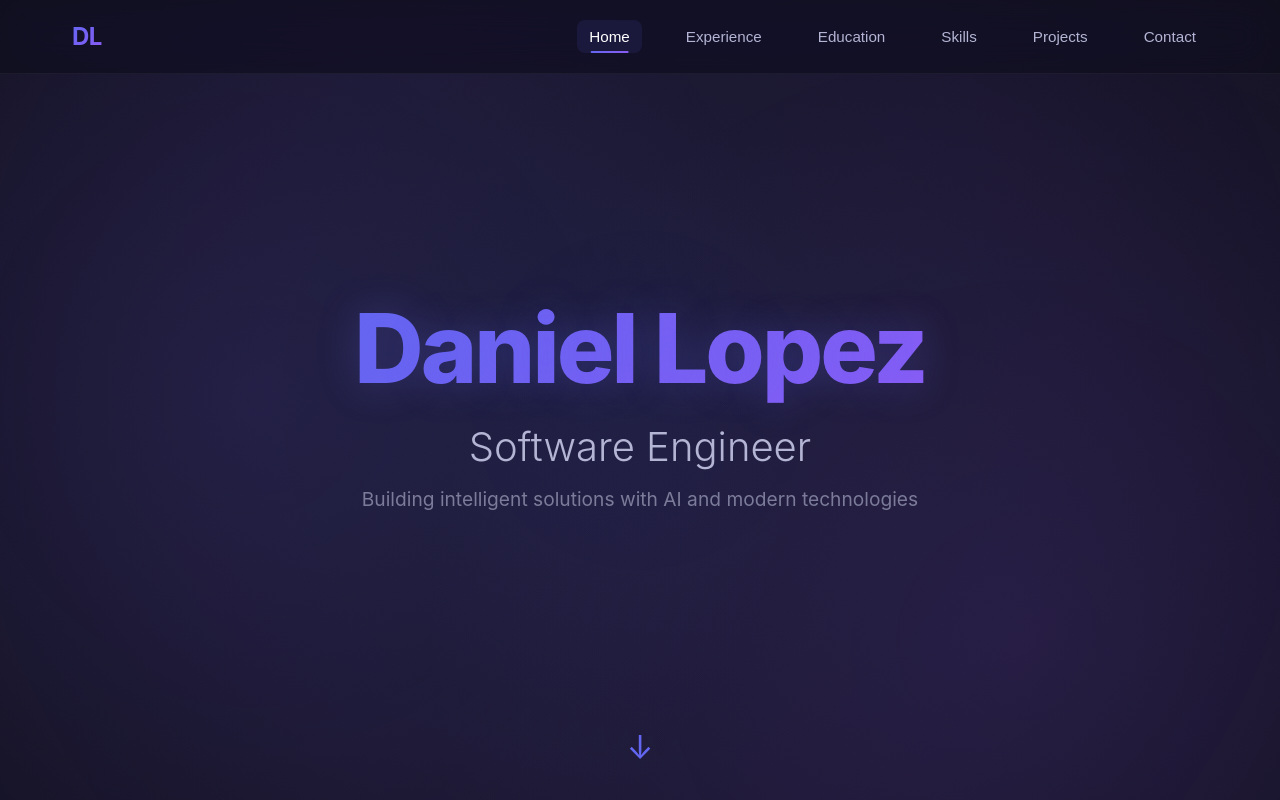
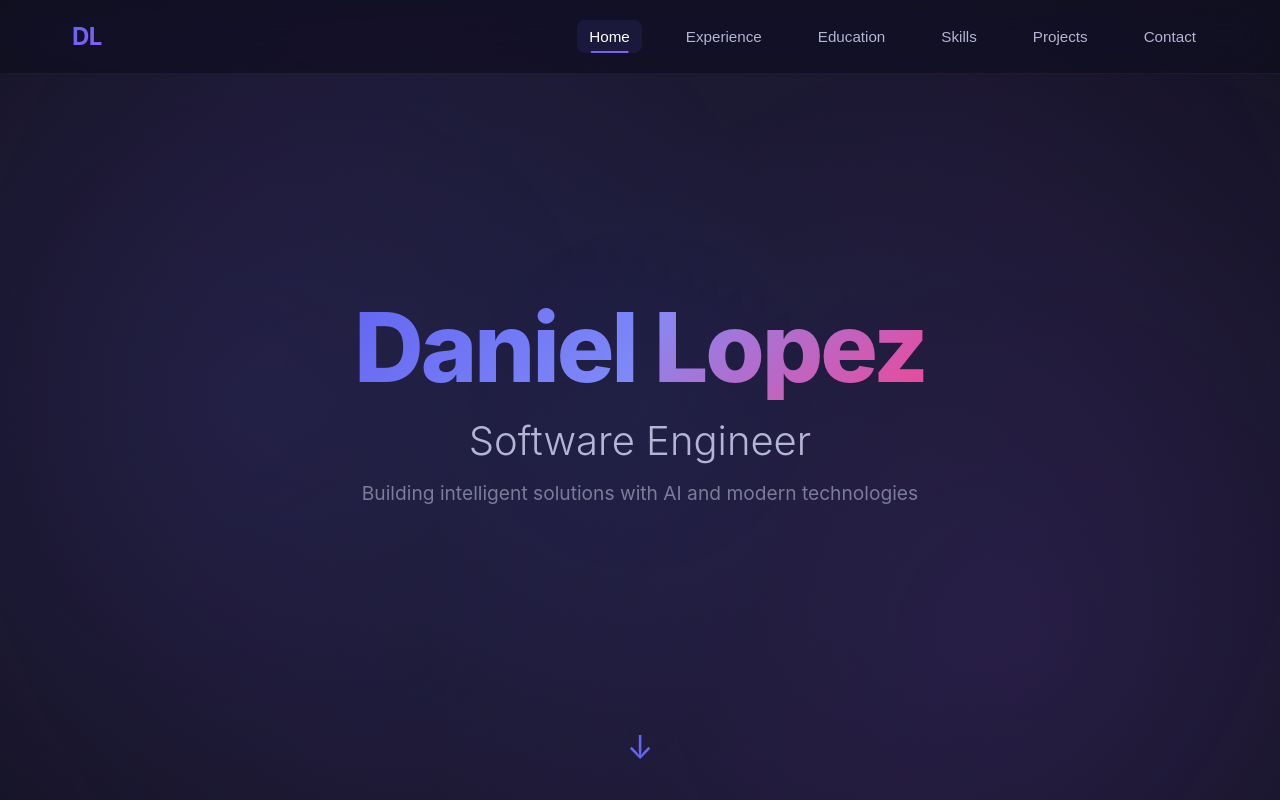
Before and after one commit to DanielLopezCS/portfolio, a React (Vite) app: page / in a window 1280 px wide. Shown: the top 800 px of the page. Built offline with nearby package versions, Linux system fonts and the light colour scheme.

Commit message:
Add sleek gradient transition effect to name (Daniel to Lopez)

```diff
--- a/src/App.css
+++ b/src/App.css
@@ -147,13 +147,35 @@
   font-size: clamp(3rem, 8vw, 6rem);
   font-weight: 800;
   margin-bottom: 1rem;
-  background: var(--gradient-primary);
+  letter-spacing: -0.03em;
+  position: relative;
+  display: inline-block;
+  line-height: 1.1;
+}
+
+.hero-name-first {
+  background: linear-gradient(135deg, #6366f1 0%, #818cf8 100%);
   -webkit-background-clip: text;
   -webkit-text-fill-color: transparent;
   background-clip: text;
-  letter-spacing: -0.03em;
-  text-shadow: 0 0 40px rgba(99, 102, 241, 0.3);
+  display: inline-block;
+}
+
+.hero-name-last {
+  background: linear-gradient(135deg, #818cf8 0%, #ec4899 100%);
+  -webkit-background-clip: text;
+  -webkit-text-fill-color: transparent;
+  background-clip: text;
+  display: inline-block;
   position: relative;
+  transition: all 0.3s ease;
+}
+
+.hero-name:hover .hero-name-last {
+  background: linear-gradient(135deg, #818cf8 0%, #f472b6 100%);
+  -webkit-background-clip: text;
+  -webkit-text-fill-color: transparent;
+  background-clip: text;
 }
 
 .hero-subtitle {
--- a/src/components/Hero.tsx
+++ b/src/components/Hero.tsx
@@ -20,7 +20,8 @@ const Hero = () => {
           animate={{ scale: 1 }}
           transition={{ duration: 0.5, delay: 0.4 }}
         >
-          Daniel Lopez
+          <span className="hero-name-first">Daniel</span>{' '}
+          <span className="hero-name-last">Lopez</span>
         </motion.h1>
         <motion.p
           className="hero-subtitle"
```
